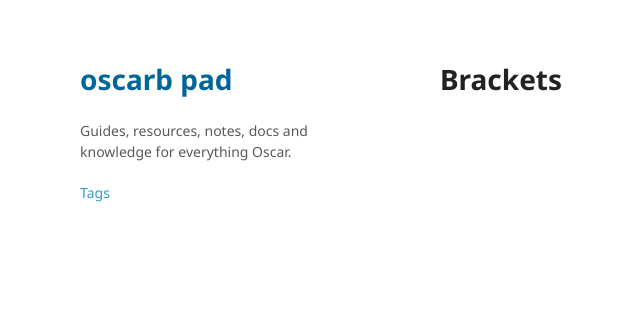
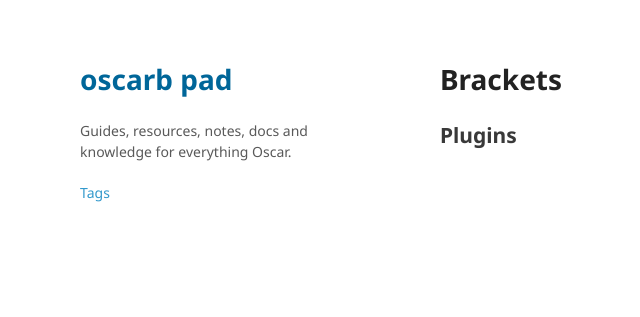
Before and after one commit to oscarb/pad, a Jekyll site: the page built from _docs/brackets.md, in a window 1280 px wide. Shown: the top 317 px of the page, without its empty margins (80-720 px from the left). Built offline with Jekyll 4.4.1, drawn with Linux system fonts in a browser that asks for light colours.

Commit message:
Created brackets.md

```diff
--- a/_docs/brackets.md
+++ b/_docs/brackets.md
@@ -4,3 +4,5 @@ tags: [apps]
 ---
 
 # Brackets
+
+## Plugins
```
